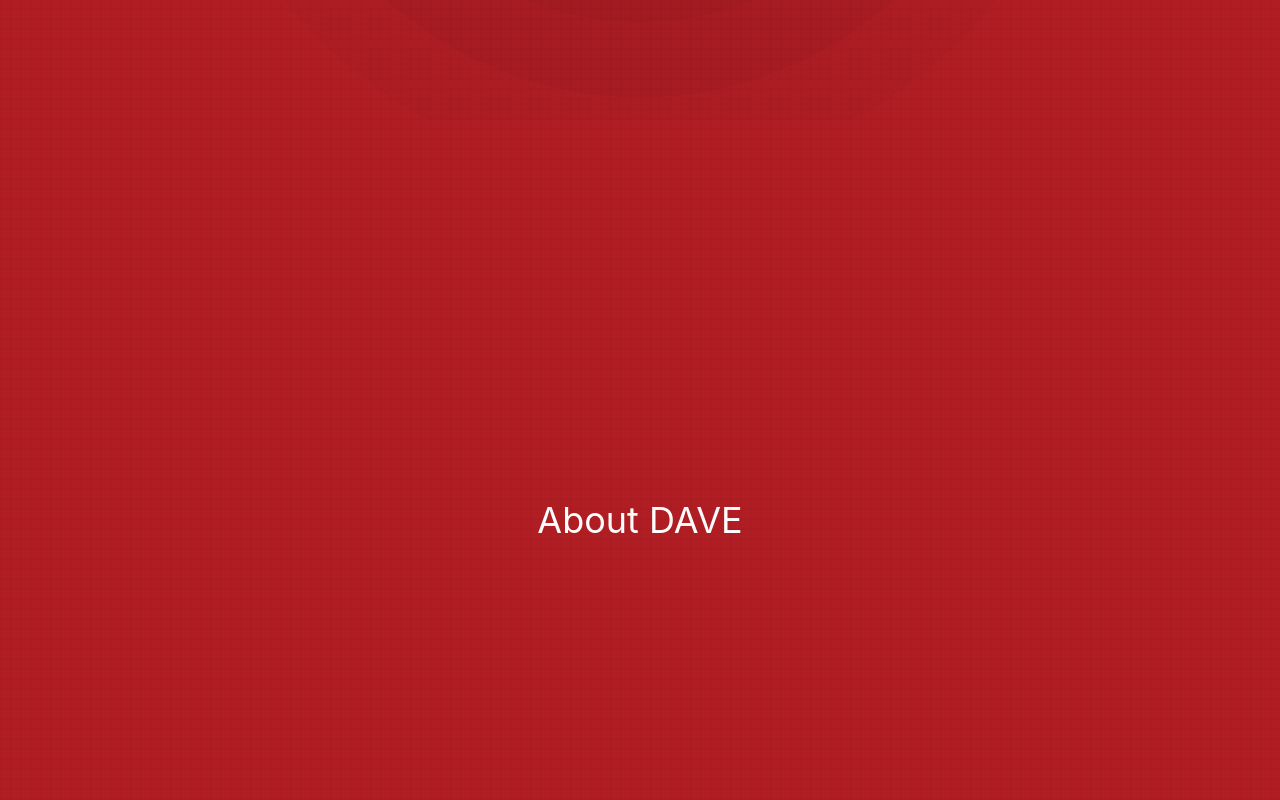
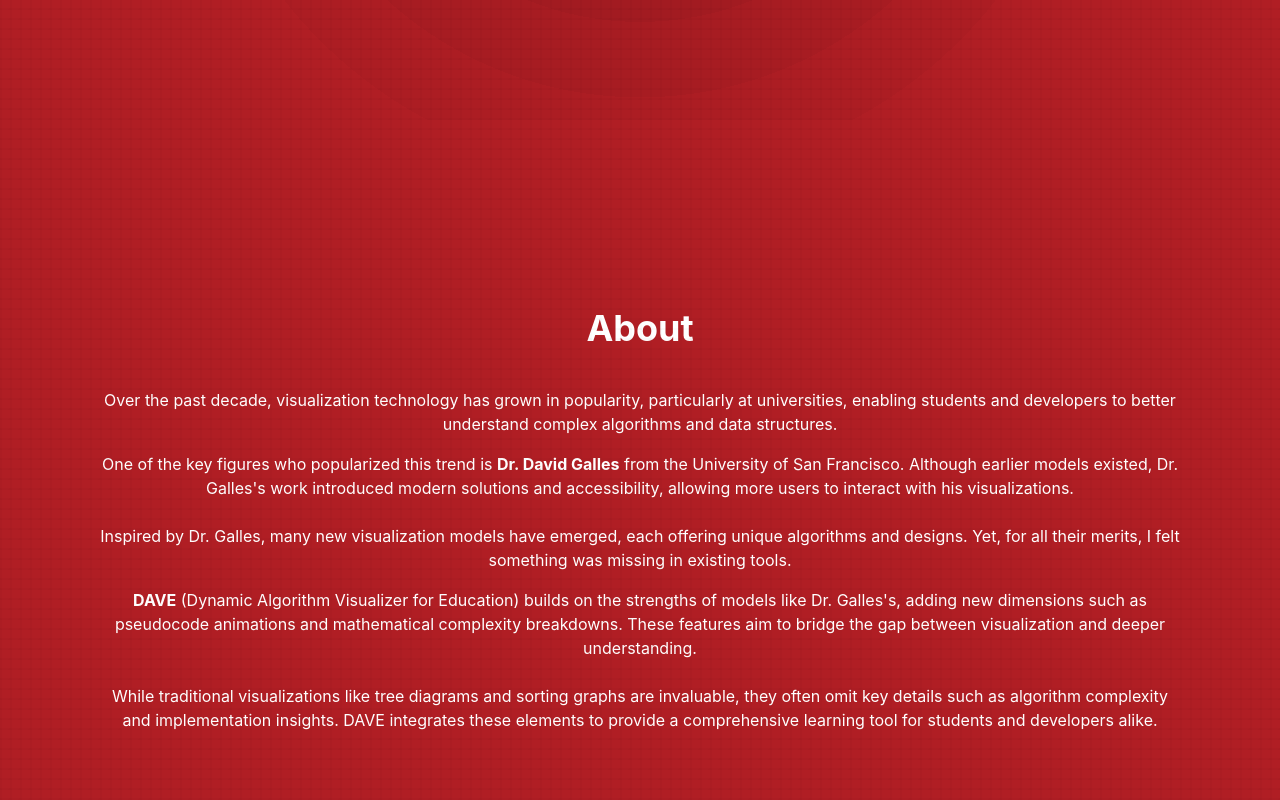
Before and after one commit to Mseavers1/dynamic-algorithm-visualizer, a React (Create React App) app in the folder app/: page / in a window 1280 px wide. Shown: the part 680-1480 px from the top of the page. Built offline with nearby package versions, Linux system fonts and the light colour scheme.

Commit message:
Started working on ABOUT section

```diff
--- a/app/src/App.tsx
+++ b/app/src/App.tsx
@@ -133,13 +133,54 @@ function App() {
 
 
             {/** About Section **/}
-            <div id="about" className="min-h-screen text-white flex items-center justify-center">
-                <h2 className="text-4xl">About DAVE</h2>
+            <div
+                id="about"
+                className="min-h-screen text-white flex flex-col items-center justify-center px-4 md:px-12 lg:px-24 space-y-6"
+            >
+                <h2 className="text-4xl font-bold mb-4">About</h2>
+
+                <section className="text-center space-y-4">
+                    <p>
+                        Over the past decade, visualization technology has grown in popularity, particularly at
+                        universities,
+                        enabling students and developers to better understand complex algorithms and data structures.
+                    </p>
+                    <p>
+                        One of the key figures who popularized this trend is <strong>Dr. David Galles</strong> from the
+                        University of San Francisco. Although earlier models existed, Dr. Galles's work introduced
+                        modern
+                        solutions and accessibility, allowing more users to interact with his visualizations.
+                    </p>
+                </section>
+
+                <section className="text-center space-y-4">
+                    <p>
+                        Inspired by Dr. Galles, many new visualization models have emerged, each offering unique
+                        algorithms
+                        and designs. Yet, for all their merits, I felt something was missing in existing tools.
+                    </p>
+                    <p>
+                        <strong>DAVE</strong> (Dynamic Algorithm Visualizer for Education) builds on the strengths of
+                        models
+                        like Dr. Galles's, adding new dimensions such as pseudocode animations and mathematical
+                        complexity
+                        breakdowns. These features aim to bridge the gap between visualization and deeper understanding.
+                    </p>
+                </section>
+
+                <section className="text-center space-y-4">
+                    <p>
+                        While traditional visualizations like tree diagrams and sorting graphs are invaluable, they
+                        often
+                        omit key details such as algorithm complexity and implementation insights. DAVE integrates these
+                        elements to provide a comprehensive learning tool for students and developers alike.
+                    </p>
+                </section>
             </div>
 
             {/** How To Use Section **/}
             <div id="instructions" className="min-h-screen text-white flex items-center justify-center">
-                <h2 className="text-4xl">How to Use DAVE?</h2>
+                <h2 className="text-4xl">How to Use?</h2>
             </div>
 
             {/** Credits Section **/}
```
